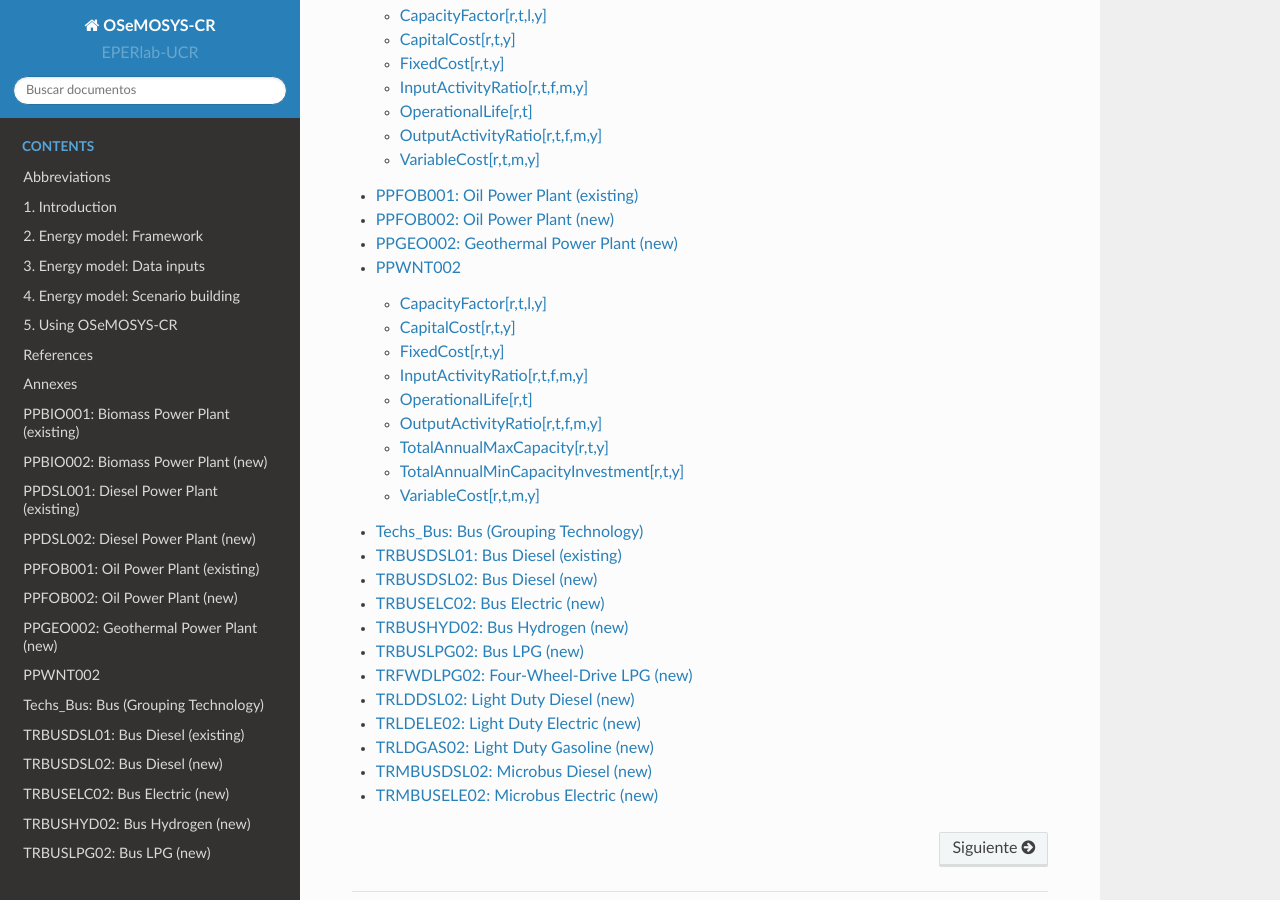
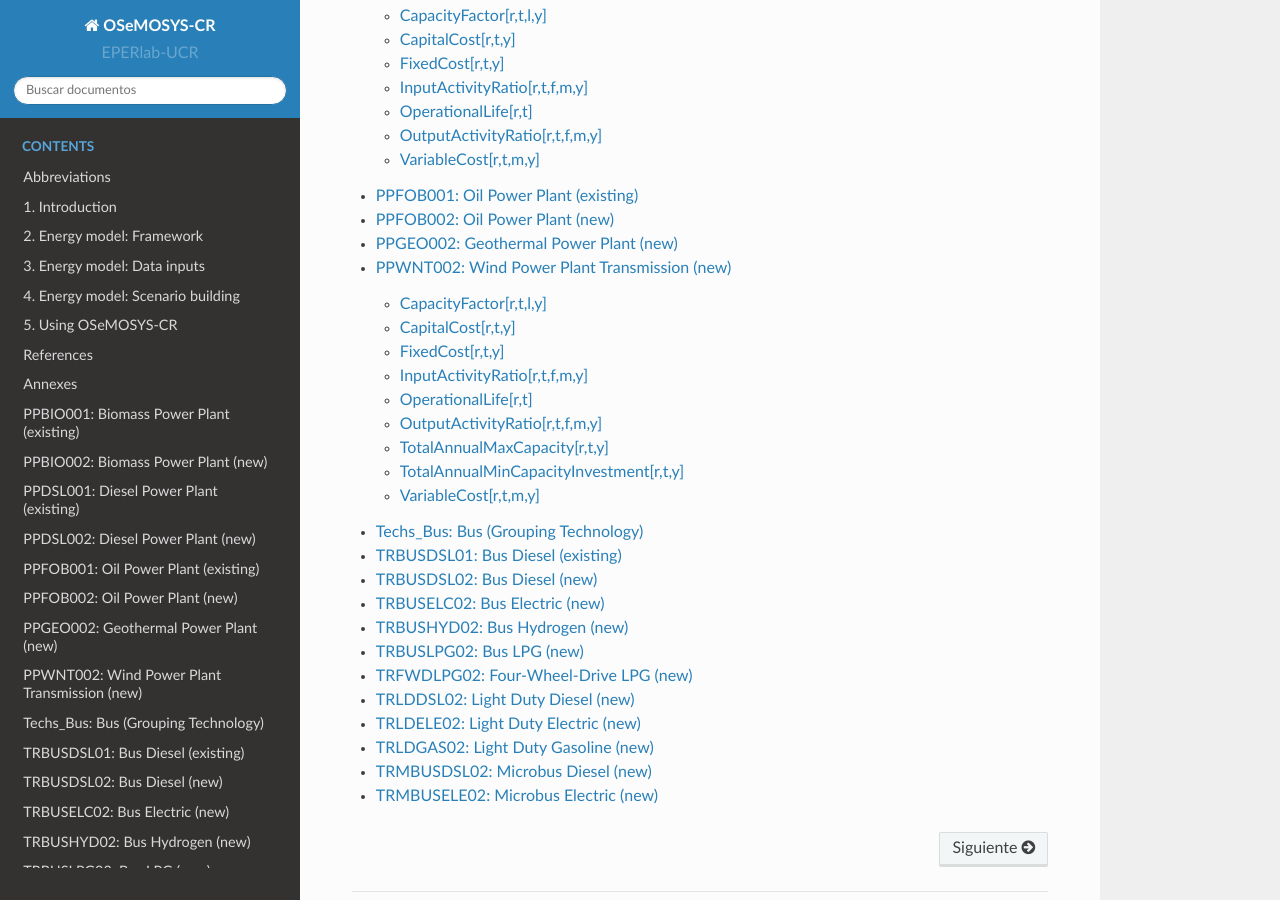
Before and after one commit to EPERLab/OSeMOSYS-CR, a Sphinx documentation site: the page built from docs/index.rst, in a window 1280 px wide and 900 px high, scrolled down 1584 px. Built offline with Sphinx 7.4.7 and the Read the Docs theme 2.0.0, drawn with Linux system fonts in a browser that asks for light colours; formulas are drawn with MathJax 3.

Commit message:
Update 19_PPWNT002.rst

```diff
--- a/docs/fichas/19_PPWNT002.rst
+++ b/docs/fichas/19_PPWNT002.rst
@@ -1,4 +1,4 @@
-PPWNT002
+PPWNT002: Wind Power Plant Transmission (new)
 =====================================
 
 +-------------------------------------------------+-------+--------------+--------------+--------------+--------------+
```
